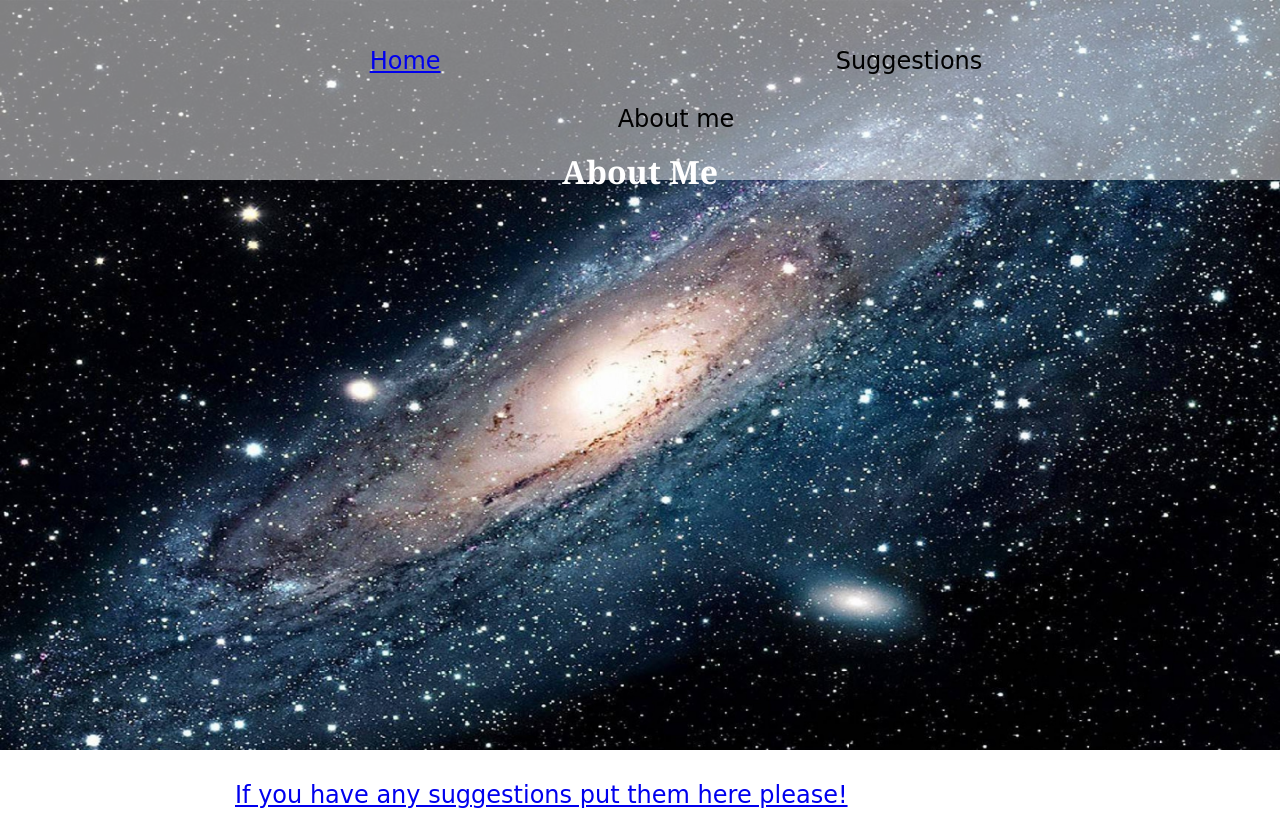
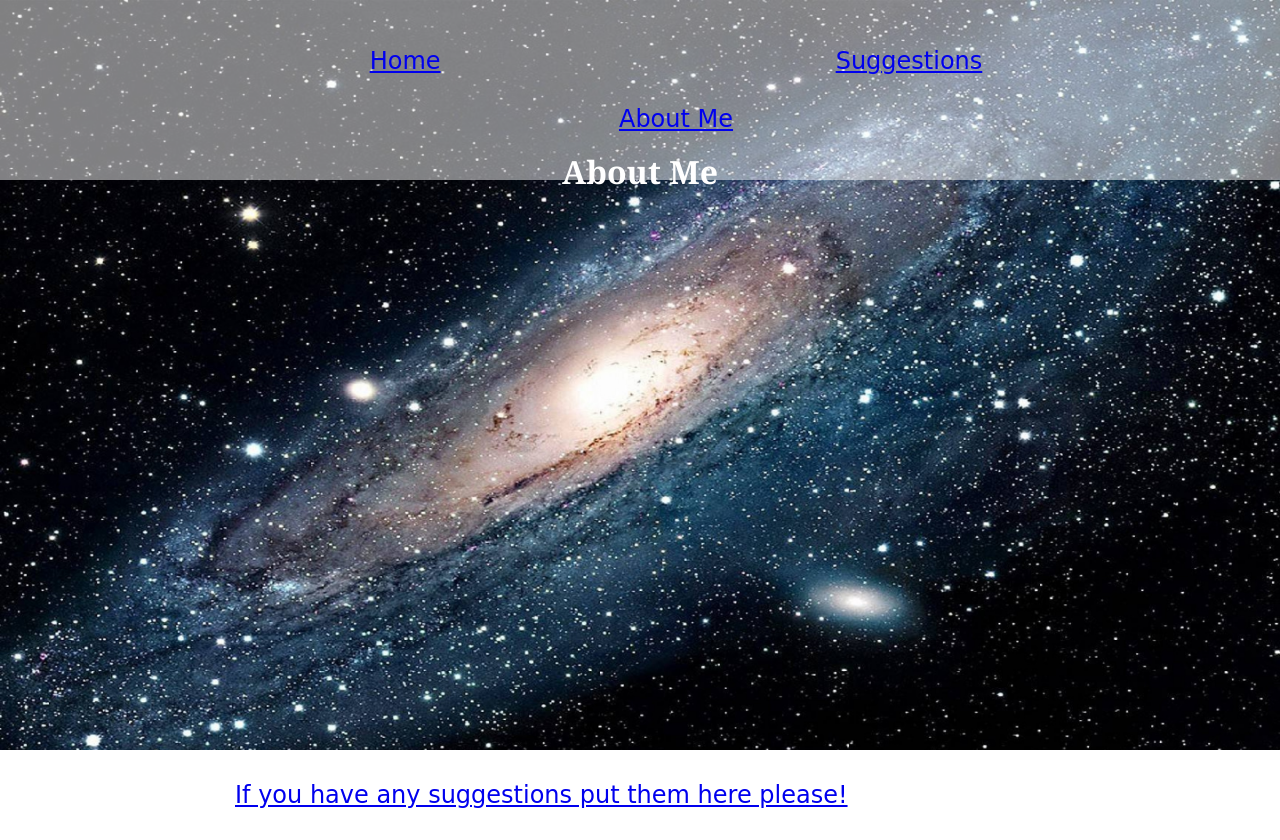
Before and after one commit to jacur002/webucitu, a plain HTML site: page Suggestions.html in a window 1280 px wide. Drawn offline with Linux system fonts and the light colour scheme; a web font is replaced by a local one.

Commit message:
hopefully publishes

```diff
--- a/Suggestions.html
+++ b/Suggestions.html
@@ -9,9 +9,9 @@
 <body>
 	<div class="navigation">
 		<ul id="menuitems">
-			<li><a href="http://htmlpreview.github.io/?https://github.com/jacur002/webucitu/blob/master/index.html"> Home </a></li>
-			<li>Suggestions</li>
-			<li>About me</li>
+			<li><a href="http://jacur002/github.io/webucitu"> Home </a></li>
+			<li><a href="http://jacur002/github.io/webucitu/suggestions"> Suggestions </a></li>
+			<li><a href="http://jacur002/github.io/webucitu/about me"> About Me </a></li>
 		</ul>
 	</div>
        <div class="suggestionshead">
```
Also changed, not shown: About Me.html (+3 -3 lines), index.html (renamed from Home.html, +3 -3 lines).
